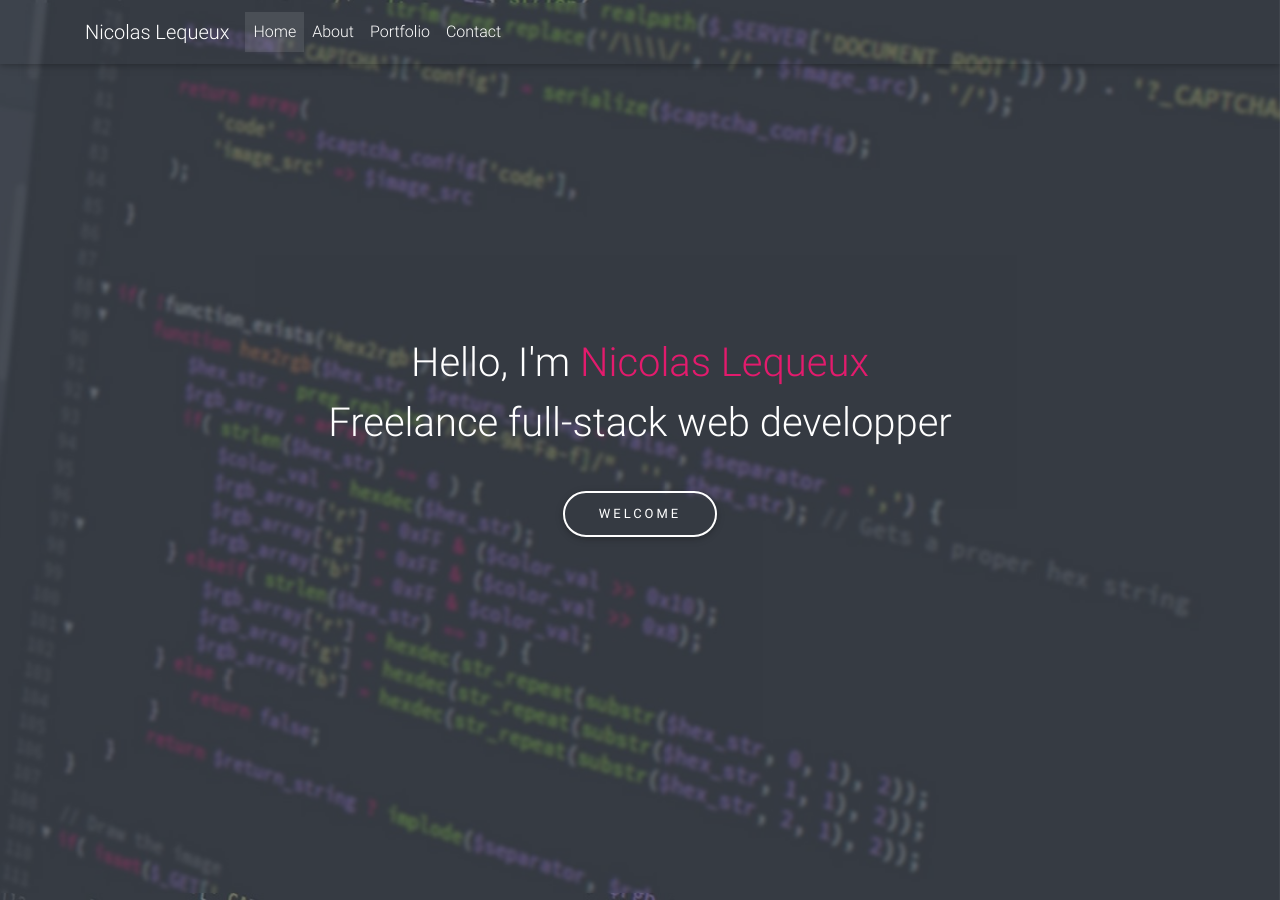
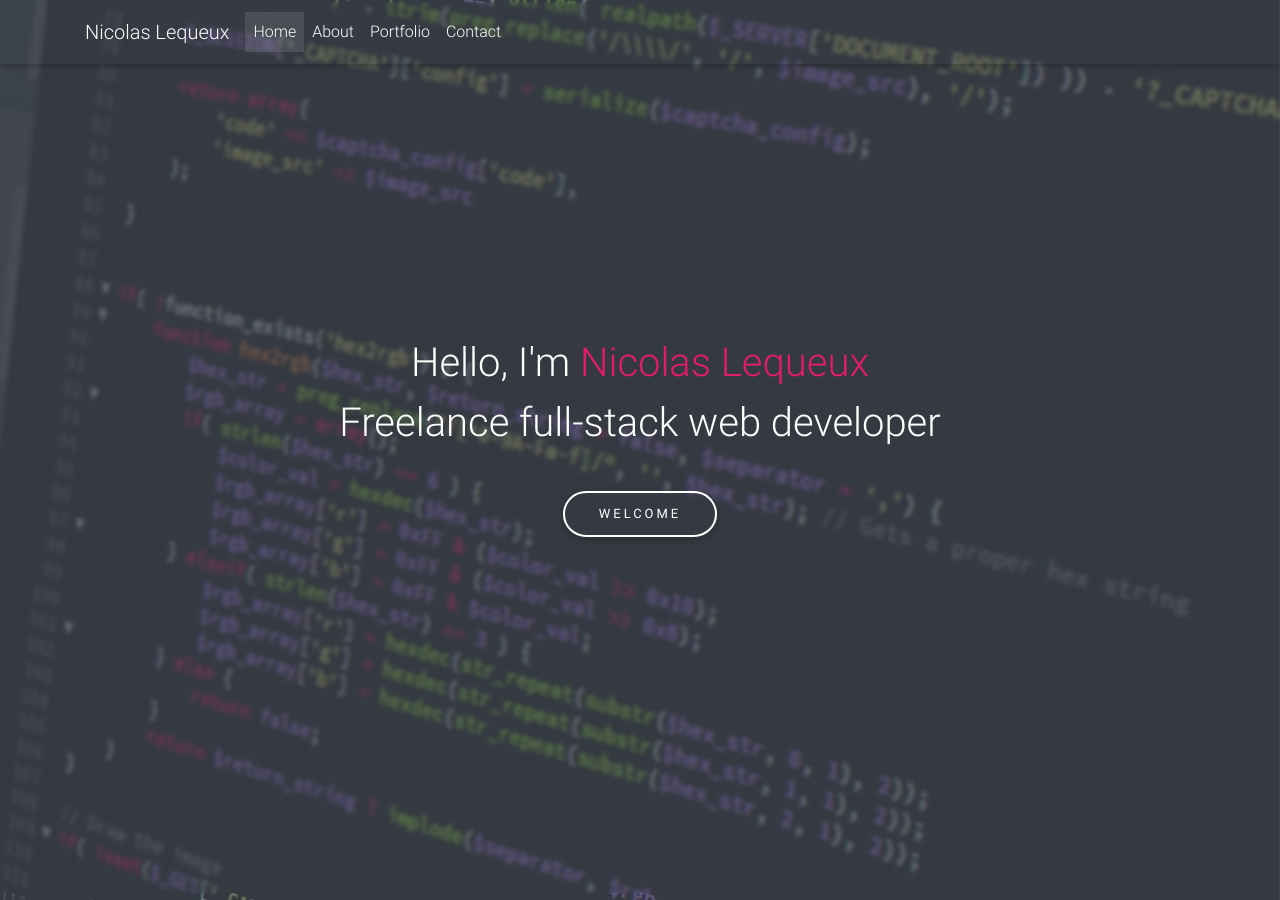
Before and after one commit to nicolaslequeux/nicolas-lequeux, a Jekyll site: the page built from index.md, in a window 1280 px wide and 900 px high. Built offline with Jekyll 4.4.1, drawn with Linux system fonts in a browser that asks for light colours; nearby versions of some CDN libraries.

Commit message:
typo correction

```diff
--- a/_config.yml
+++ b/_config.yml
@@ -1,7 +1,7 @@
-title: Nicolas Lequeux | Full-stack web developper
+title: Nicolas Lequeux - Full-Stack Web Developer
 author: Nicolas Lequeux
 email: contact@nicolaslequeux.com
-description: Nicolas Lequeux - Freelance full-stack web developper
+description: Nicolas Lequeux - I am a freelance full-stack web developer
 url: http://www.nicolaslequeux.com
 type: website
 
--- a/_includes/header.html
+++ b/_includes/header.html
@@ -45,7 +45,7 @@
           <div class="col-md-12 mb-4 white-text text-center">
 
             <h1 class="h1-responsive wow fadeInDown" style="line-height: 1.5;" data-wow-delay="0.4s">
-              Hello, I'm <span style="color:#E31B6D">Nicolas Lequeux</span><br>Freelance full-stack web developper</h1>
+              Hello, I'm <span style="color:#E31B6D">Nicolas Lequeux</span><br>Freelance full-stack web developer</h1>
 
             <br>
 
```
